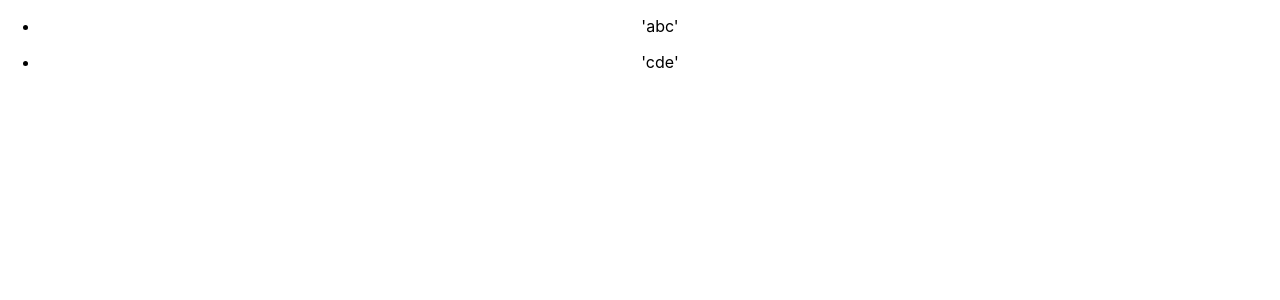
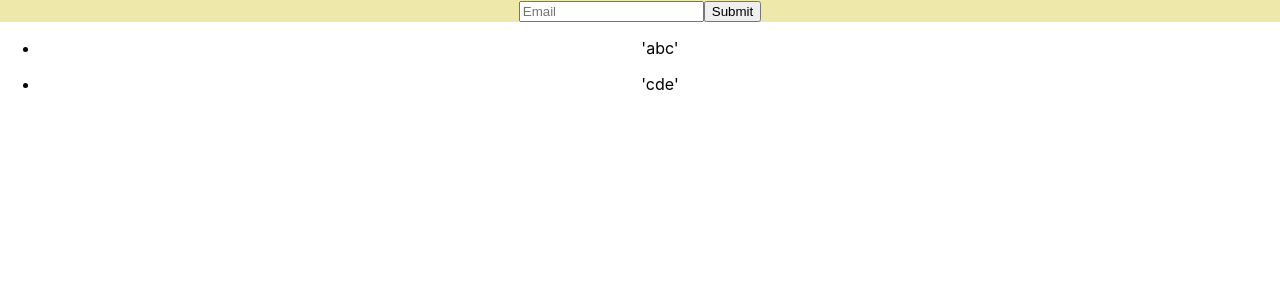
Before and after one commit to alexsales/react-task-list-as, a React (Create React App) app: page / in a window 1280 px wide. Shown: the top 300 px of the page. Built offline with nearby package versions, Linux system fonts and the light colour scheme.

Commit message:
- Create Modal with form (may want to separate Modal codebase later); - In Layout, import and render Modal and TaskList components;

```diff
--- /dev/null
+++ b/src/stateContainers/Modal.js
@@ -0,0 +1,32 @@
+import React, { useState } from 'react';
+import classes from './Modal.module.css';
+
+const Modal = props => {
+  // TODO: setup submitHandler to update task list
+  // within Context/store
+  const submitHandler = (event, task) => {
+    event.preventDefault();
+    console.log(event, task);
+  };
+  const [newTask, setNewTask] = useState('');
+
+  return (
+    <div className={classes.Modal}>
+      <form>
+        <input
+          type='text'
+          id='task'
+          name='task'
+          value={newTask}
+          onChange={e => setNewTask(e.target.value)}
+          placeholder='Email'
+        />
+        <button type='submit' onClick={e => submitHandler(e, newTask)}>
+          Submit
+        </button>
+      </form>
+    </div>
+  );
+};
+
+export default Modal;
--- /dev/null
+++ b/src/stateContainers/Modal.module.css
@@ -0,0 +1,3 @@
+.Modal {
+  background-color: rgba(223, 209, 88, 0.5);
+}
--- a/src/uiComponents/Layout.js
+++ b/src/uiComponents/Layout.js
@@ -1,8 +1,14 @@
 import React from 'react';
+import Modal from '../stateContainers/Modal';
 import TaskList from '../uiComponents/TaskList';
 
 const Layout = props => {
-  return <TaskList />;
+  return (
+    <>
+      <Modal />
+      <TaskList />
+    </>
+  );
 };
 
 export default Layout;
--- a/src/uiComponents/TaskList.js
+++ b/src/uiComponents/TaskList.js
@@ -5,7 +5,7 @@ const TaskList = props => {
   // build a list of <li>..</li> elements,
   // pass task items through props object (data from App.js)
   // const taskList = ...
-  const taskListTmp = [[<li>'abc'</li>], [<li>'cde'</li>], []];
+  const taskListTmp = [[<li key='0'>'abc'</li>], [<li key='1'>'cde'</li>], []];
 
   return (
     <>
```
